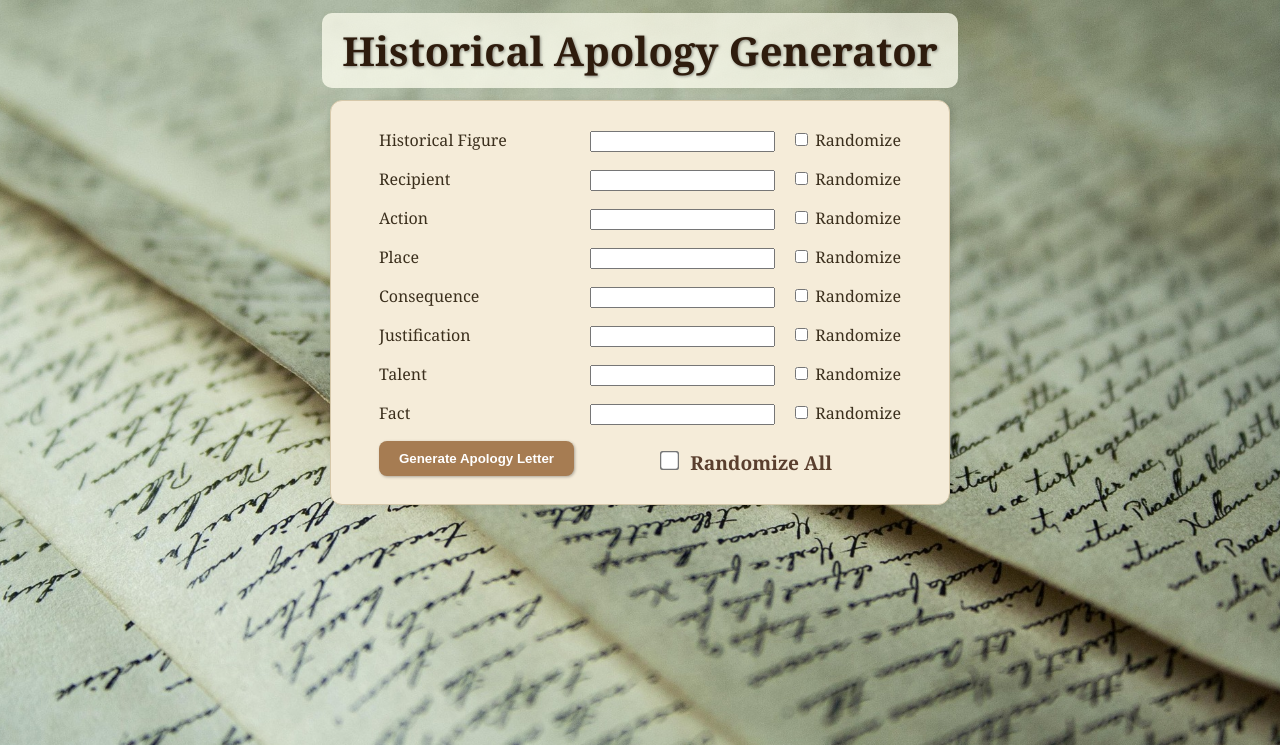
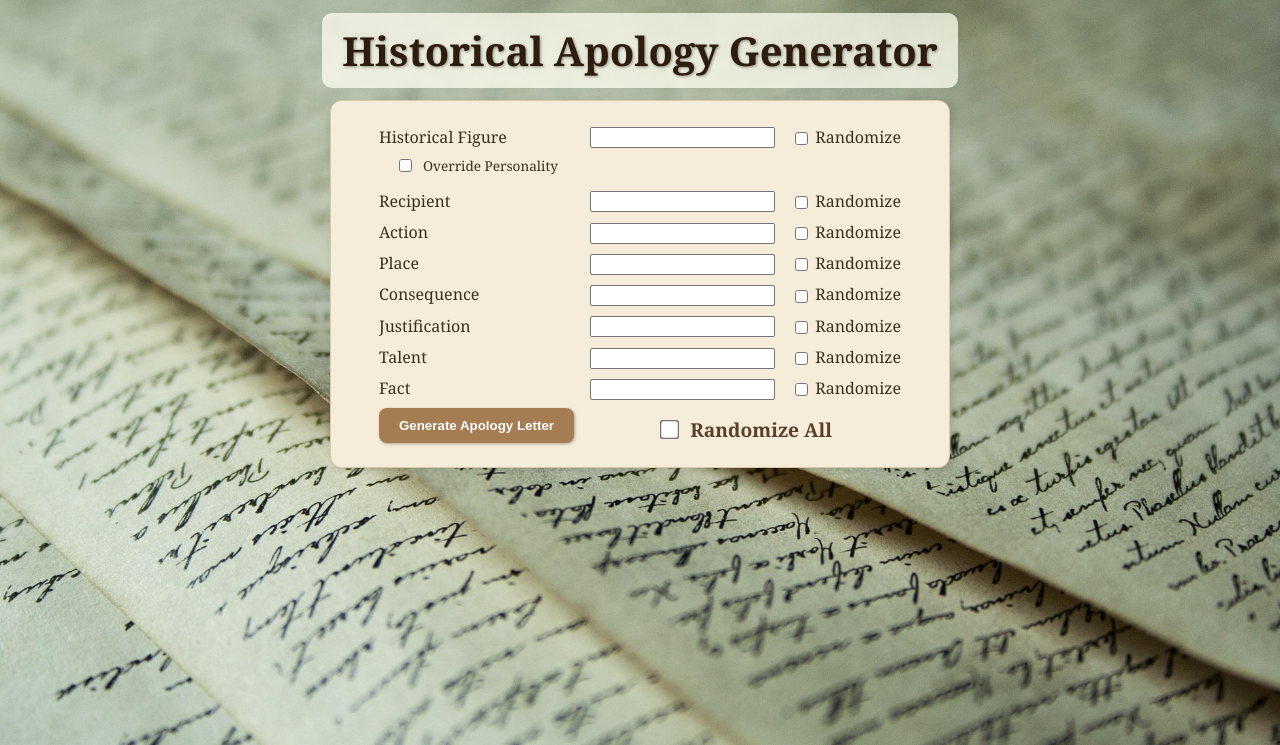
Before and after one commit to Mewzok/Server-Side-Web-Development, a PHP site: page / in a window 1280 px wide. Shown: the top 745 px of the page. Run offline with PHP 8.4, Linux system fonts and the light colour scheme; data that the repository does not hold is empty.

Commit message:
- Add and stylize Override Personality button; no functionality yet

```diff
--- a/Final-Project/index.php
+++ b/Final-Project/index.php
@@ -118,6 +118,32 @@
                         <td>
                             <input type="checkbox" id="figRandomCheckbox" name="figRandomCheckbox">
                             <label for="figRandomCheckbox">Randomize</label><br>
+                        </td>
+                    </tr>
+                    <tr>
+                        <td>
+                            <div id="personalityToggleDiv">
+                                <input type="checkbox" id="togglePersonality" />
+                                <label for="togglePersonality">Override Personality</label>
+                            </div>
+                            <div id="personalityRow" style="display: none;">
+                                <select name="personalityTypes" id="personalityTypes">
+                                    <option value="random">Random</option>
+                                    <option value="normal">Normal</option>
+                                    <option value="arrogant">Arrogant</option>
+                                    <option value="stoic">Stoic</option>
+                                    <option value="blunt">Blunt</option>
+                                    <option value="proper">Proper</option>
+                                </select>
+                                <input type="checkbox" id="personUnhingedCheckbox" name="personUnhingedCheckbox">
+                                <label for="personUnhingedCheckbox">Unhinged</label>
+                            </div>
+                            <script>
+                                document.getElementById('togglePersonality').addEventListener('change', function() {
+                                    document.getElementById('personalityRow').style.display = this.checked ?
+                                        'flex' : 'none';
+                                });
+                            </script>
                         </td>
                     </tr>
                     <tr>
--- a/Final-Project/style.css
+++ b/Final-Project/style.css
@@ -61,7 +61,7 @@ form {
     padding: 20px 40px;
     border-radius: 12px;
     box-shadow: 2px 2px 6px rgba(0, 0, 0, 0.1);
-    max-width: 600px;
+    max-width: auto;
     margin: 0 auto;
     margin-bottom: 20px;
 }
@@ -72,8 +72,42 @@ form table {
 }
 
 form td {
-    padding: 8px;
-    vertical-align: top;
+    padding: 4px 8px;
+    vertical-align: middle;
+}
+
+form td:last-child {
+    white-space: nowrap;
+}
+
+form input[type="text"], form input[type="checkbox"], form select {
+    vertical-align: middle;
+}
+
+#personalityToggleDiv {
+    display: flex;
+    justify-content: center;
+    align-items: center;
+    gap: 8px;
+    margin-bottom: 6px;
+    font-size: 0.85rem;
+}
+
+#personalityRow {
+    font-size: 0.9rem;
+    opacity: 0.85;
+    padding: 4px 8px;
+    background-color: #f9f5ec;
+    border-radius: 8px;
+    margin-top: 6px;
+    display: flex;
+    align-items: center;
+    gap: 8px;
+}
+
+#personalityRow select, #personalityRow input[type="checkbox"], #personalityRow label {
+    font-size: 0.9rem;
+    vertical-align: middle;
 }
 
 #randomizeAllDiv {
```
